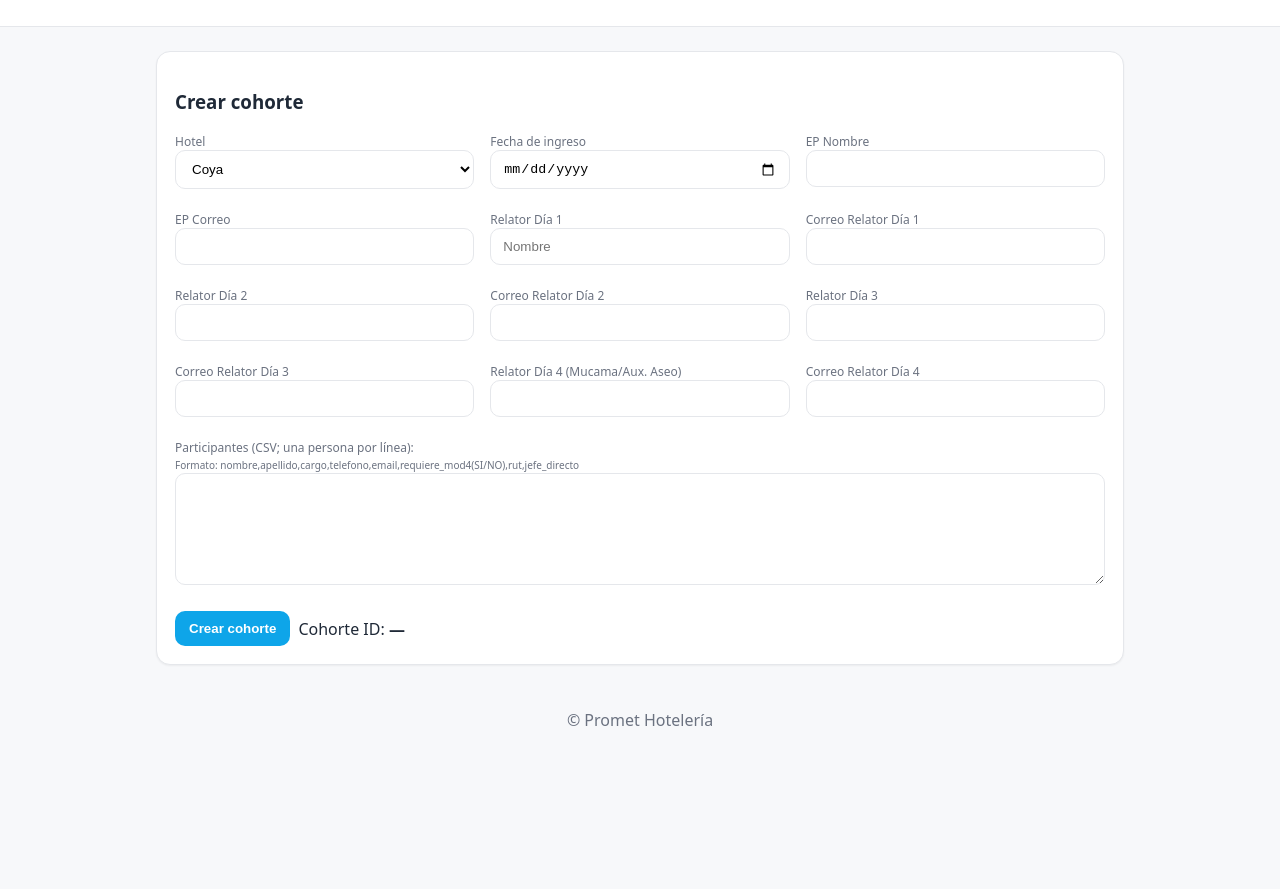
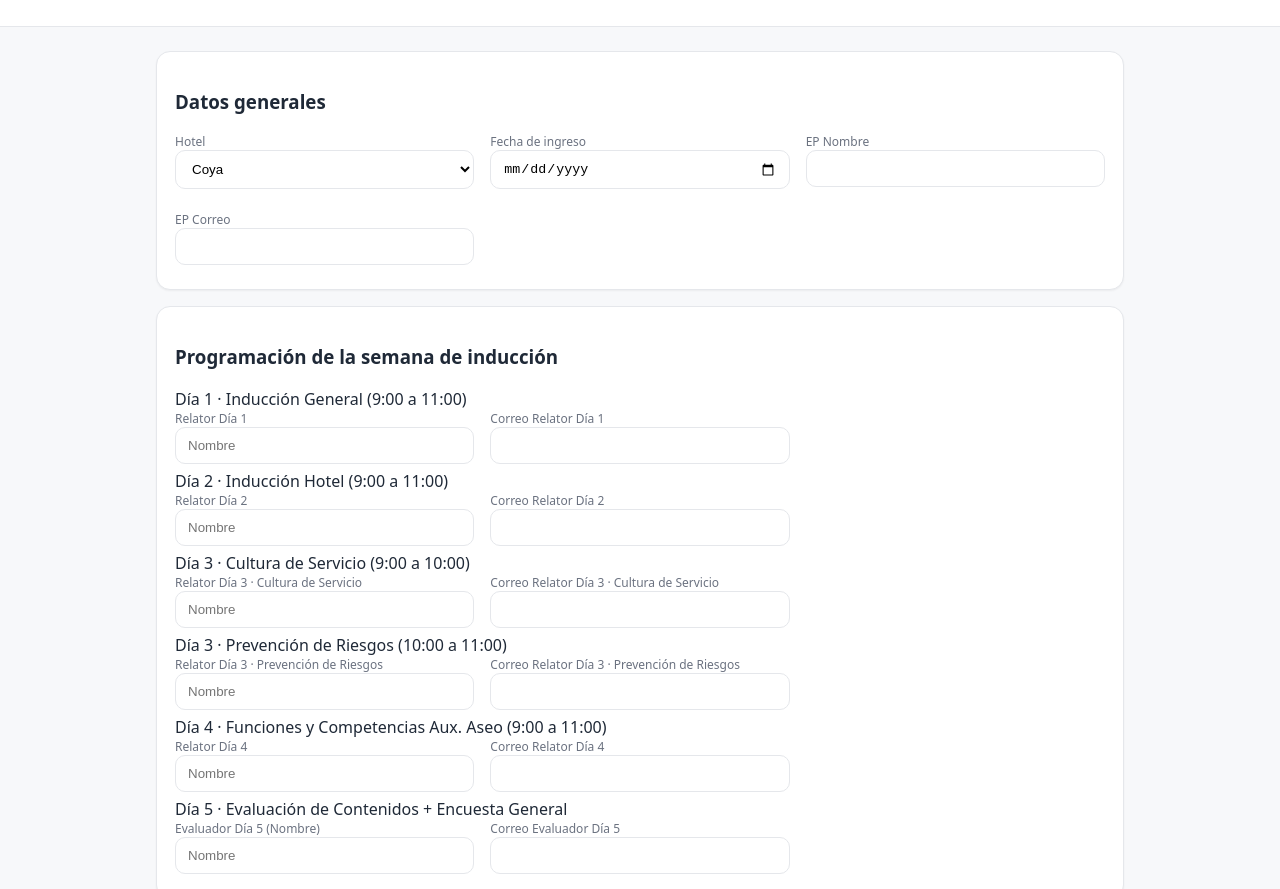
Before and after one commit to cristobalalfaro-cmd/promet-onboarding, a plain HTML site: page ep.html in a window 1280 px wide. Shown: the part 68-957 px from the top of the page. Before the commit the page ends 819 px from the top, so only its background shows below. Drawn offline with Linux system fonts and the light colour scheme.

Commit message:
Enhance onboarding form with new features
Updated the onboarding form to include new sections for participant data and week programming. Added functionality for handling Excel file uploads.

```diff
--- a/ep.html
+++ b/ep.html
@@ -1,4 +1,3 @@
-
 <!DOCTYPE html>
 <html lang="es">
 <head>
@@ -6,19 +5,24 @@
   <meta name="viewport" content="width=device-width, initial-scale=1" />
   <title>Encargado de Personas · Promet Onboarding</title>
   <link rel="stylesheet" href="styles.css" />
+  <!-- SheetJS para leer Excel de Participantes -->
+  <script src="https://cdn.jsdelivr.net/npm/xlsx@0.18.5/dist/xlsx.full.min.js"></script>
 </head>
 <body>
 <header>
   <img src="assets/logo_promet.png" alt="Promet" />
   <h3>Encargado de Personas</h3>
 </header>
+
 <div class="container">
+  <!-- Sección 1: Datos generales -->
   <div class="card">
-    <h3>Crear cohorte</h3>
+    <h3>Datos generales</h3>
     <form id="epCreate" class="grid cols-3">
       <label>Hotel
         <select id="hotel" class="input" required>
-          <option>Coya</option><option>Mejillones</option><option>Calama</option><option>Colbún</option><option>Fidelia</option><option>Engie</option>
+          <option>Coya</option><option>Mejillones</option><option>Calama</option>
+          <option>Colbún</option><option>Fidelia</option><option>Engie</option>
         </select>
       </label>
       <label>Fecha de ingreso
@@ -30,43 +34,137 @@
       <label>EP Correo
         <input id="ep_email" type="email" class="input" required />
       </label>
+    </form>
+  </div>
+
+  <!-- Sección 2: Programación de la semana -->
+  <div class="card" style="margin-top:16px;">
+    <h3>Programación de la semana de inducción</h3>
+
+    <!-- Día 1 -->
+    <div class="day-card day1">
+      <div class="day-header">Día 1 · Inducción General (9:00 a 11:00)</div>
+      <div class="grid cols-3">
         <label>Relator Día 1
           <input id="relator1" class="input" required placeholder="Nombre" />
         </label>
         <label>Correo Relator Día 1
           <input id="relator1_mail" type="email" class="input" required />
         </label>
+      </div>
+    </div>
+
+    <!-- Día 2 -->
+    <div class="day-card day2">
+      <div class="day-header">Día 2 · Inducción Hotel (9:00 a 11:00)</div>
+      <div class="grid cols-3">
         <label>Relator Día 2
-        <input id="relator2" class="input" required />
+          <input id="relator2" class="input" required placeholder="Nombre" />
         </label>
         <label>Correo Relator Día 2
           <input id="relator2_mail" type="email" class="input" required />
         </label>
-      <label>Relator Día 3
-        <input id="relator3" class="input" required />
+      </div>
+    </div>
+
+    <!-- Día 3 (dividido en 2 bloques) -->
+    <div class="day-card day3">
+      <div class="day-header">Día 3 · Cultura de Servicio (9:00 a 10:00)</div>
+      <div class="grid cols-3">
+        <label>Relator Día 3 · Cultura de Servicio
+          <input id="relator3a" class="input" required placeholder="Nombre" />
         </label>
-      <label>Correo Relator Día 3
-        <input id="relator3_mail" type="email" class="input" required />
+        <label>Correo Relator Día 3 · Cultura de Servicio
+          <input id="relator3a_mail" type="email" class="input" required />
         </label>
-      <label>Relator Día 4 (Mucama/Aux. Aseo)
-        <input id="relator4" class="input" />
+      </div>
+    </div>
+
+    <div class="day-card day3b">
+      <div class="day-header">Día 3 · Prevención de Riesgos (10:00 a 11:00)</div>
+      <div class="grid cols-3">
+        <label>Relator Día 3 · Prevención de Riesgos
+          <input id="relator3b" class="input" required placeholder="Nombre" />
+        </label>
+        <label>Correo Relator Día 3 · Prevención de Riesgos
+          <input id="relator3b_mail" type="email" class="input" required />
+        </label>
+      </div>
+    </div>
+
+    <!-- Día 4 (solo Mucama/Aux. Aseo) -->
+    <div class="day-card day4">
+      <div class="day-header">Día 4 · Funciones y Competencias Aux. Aseo (9:00 a 11:00)</div>
+      <div class="grid cols-3">
+        <label>Relator Día 4
+          <input id="relator4" class="input" placeholder="Nombre" />
         </label>
         <label>Correo Relator Día 4
           <input id="relator4_mail" type="email" class="input" />
         </label>
-      <label style="grid-column:1/-1;">Participantes (CSV; una persona por línea):<br>
+      </div>
+    </div>
+
+    <!-- Día 5 Evaluador -->
+    <div class="day-card day5">
+      <div class="day-header">Día 5 · Evaluación de Contenidos + Encuesta General</div>
+      <div class="grid cols-3">
+        <label>Evaluador Día 5 (Nombre)
+          <input id="eval5" class="input" required placeholder="Nombre" />
+        </label>
+        <label>Correo Evaluador Día 5
+          <input id="eval5_mail" type="email" class="input" required />
+        </label>
+      </div>
+    </div>
+  </div>
+
+  <!-- Sección 3: Participantes -->
+  <div class="card" style="margin-top:16px;">
+    <h3>Ingresar nuevo proceso de Onboarding</h3>
+    <p><strong>Participantes</strong> — Puedes:
+      <br>• Arrastrar un <b>Excel</b> con las columnas correctas
+      <br>• o pegar en el cuadro (una persona por línea).
+    </p>
+
+    <div class="upload-box" id="dropZone">
+      Arrastra aquí el Excel de participantes (.xlsx) o haz click para seleccionar.
+      <input id="participants_file" type="file" accept=".xlsx" hidden />
+    </div>
+
+    <div class="grid cols-1" style="margin-top:10px;">
+      <label style="grid-column:1/-1;">Participantes (texto pegado; una persona por línea):<br>
         <small>Formato: nombre,apellido,cargo,telefono,email,requiere_mod4(SI/NO),rut,jefe_directo</small>
         <textarea id="participants_csv" class="input" rows="6" required></textarea>
       </label>
-      <div style="grid-column:1/-1; display:flex; gap:8px; align-items:center;">
-        <button class="btn" type="submit">Crear cohorte</button>
+      <div style="display:flex; gap:8px; align-items:center;">
+        <button class="btn" id="btnCrear" type="button">Crear proceso</button>
         <span>Cohorte ID: <strong id="cohort_id">—</strong></span>
-      </div>
-    </form>
+        <a class="btn ghost" href="assets/Participantes_Template.xlsx" download>Descargar template Excel</a>
       </div>
     </div>
+  </div>
+</div>
+
 <footer>© Promet Hotelería</footer>
 <script src="app.js"></script>
-<script>Promet.epCreateCohort(document.getElementById('epCreate'));</script>
+<script>
+  // Bind acciones EP
+  Promet.epCreateCohort(document.getElementById('btnCrear'));
+
+  // Zona de drag & drop Excel
+  const drop = document.getElementById('dropZone');
+  const fileInput = document.getElementById('participants_file');
+  drop.addEventListener('click', ()=> fileInput.click());
+  drop.addEventListener('dragover', e=>{ e.preventDefault(); drop.classList.add('drag'); });
+  drop.addEventListener('dragleave', ()=> drop.classList.remove('drag'));
+  drop.addEventListener('drop', async e=>{
+    e.preventDefault(); drop.classList.remove('drag');
+    if(e.dataTransfer.files && e.dataTransfer.files[0]) Promet.handleParticipantsXLSX(e.dataTransfer.files[0]);
+  });
+  fileInput.addEventListener('change', e=>{
+    if (e.target.files && e.target.files[0]) Promet.handleParticipantsXLSX(e.target.files[0]);
+  });
+</script>
 </body>
 </html>
```
Lines whose indentation alone changed are shown as unchanged.
